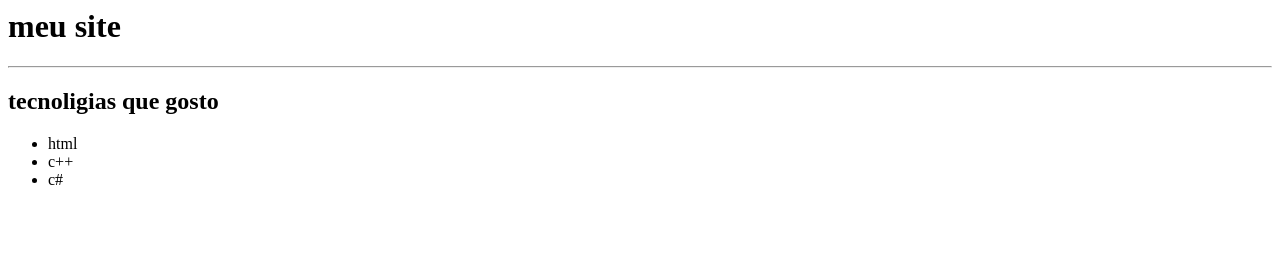
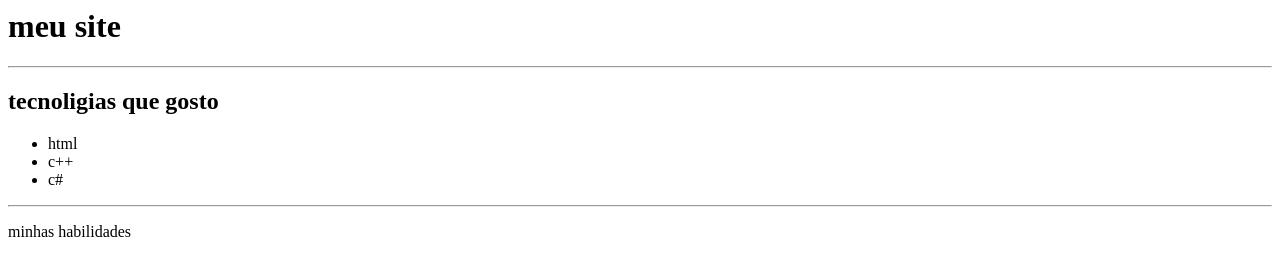
Before and after one commit to joaokima/meu_site, a plain HTML site: page index.html in a window 1280 px wide. Drawn offline with Linux system fonts and the light colour scheme.

Commit message:
adicionei minhas habilidades

```diff
--- a/index.html
+++ b/index.html
@@ -11,5 +11,7 @@
             <li>c++</li>
             <li>c#</li>
         </ul>
+        <hr />
+        <p>minhas habilidades</p>
     </body>
     </html>
```
